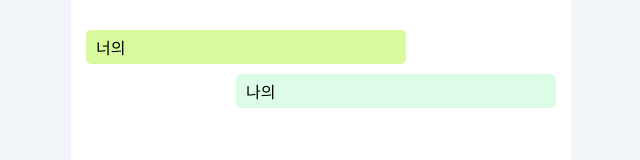
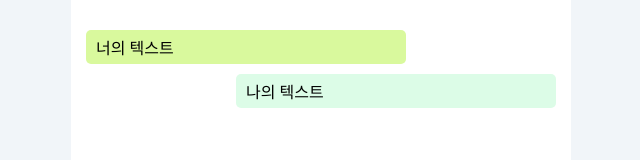
Before and after one commit to jiwoo0329/talk-to-ai, a React (Create React App) app: page / in a window 1280 px wide. Shown: the top 160 px of the page, without its empty margins (319-959 px from the left). Built offline with nearby package versions, Linux system fonts and the light colour scheme.

Commit message:
feat: 채팅 추가하기 기능

```diff
--- a/src/App.tsx
+++ b/src/App.tsx
@@ -1,16 +1,40 @@
+import React, { useState, useEffect } from "react";
 import "./App.css";
 import styled from "styled-components";
 
+interface ChatType {
+  text: string;
+  whose: string; // yours || mine
+}
+
 function App() {
+  const [chatList, setChatList] = useState<Array<ChatType>>([
+    { text: "너의 텍스트", whose: "yours" },
+    { text: "나의 텍스트", whose: "mine" },
+  ]);
+
+  const submitForm = (e: any) => {
+    e.preventDefault();
+
+    setChatList([...chatList, { text: e.target["text"].value, whose: "mine" }]);
+  };
+
   return (
     <Main>
       <MainBox>
         <div id="chat-content">
-          <ChatBox>너의</ChatBox>
-          <ChatBox className="mine">나의</ChatBox>
+          {chatList.map((item, idx) => (
+            <React.Fragment key={idx}>
+              {item.whose === "yours" ? (
+                <ChatBox>{item.text}</ChatBox>
+              ) : (
+                <ChatBox className="mine">{item.text}</ChatBox>
+              )}
+            </React.Fragment>
+          ))}
         </div>
-        <EnterText>
-          <input type="text"></input>
+        <EnterText onSubmit={submitForm} autoComplete="off">
+          <input type="text" name="text"></input>
           <button type="submit">Enter</button>
         </EnterText>
       </MainBox>
@@ -19,7 +43,6 @@ function App() {
 }
 
 export default App;
-
 
 const Main = styled.div`
   background-color: rgb(241 245 249);
@@ -49,6 +72,7 @@ const ChatBox = styled.div`
   margin: 10px 0;
   max-width: 300px;
   border-radius: 5px;
+  word-break:break-all;
 
   &.mine {
     background-color: rgb(220 252 231);
```
